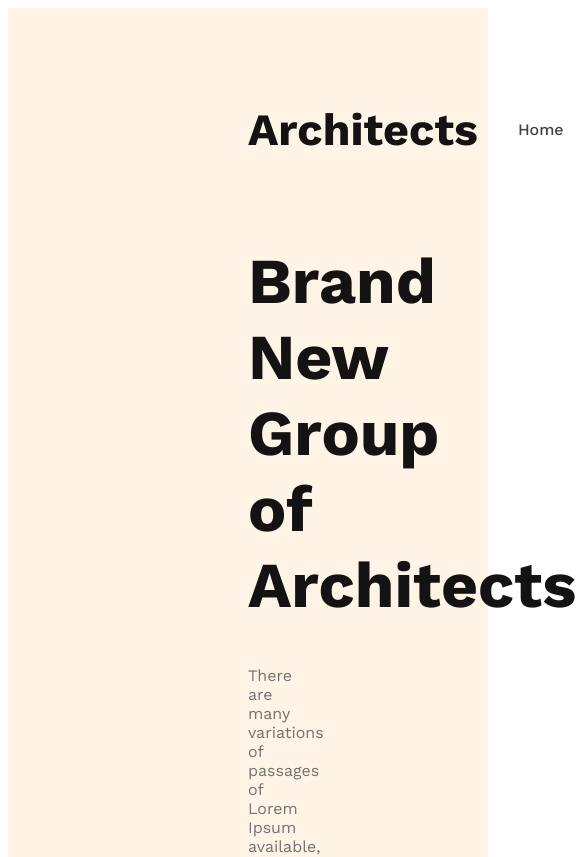
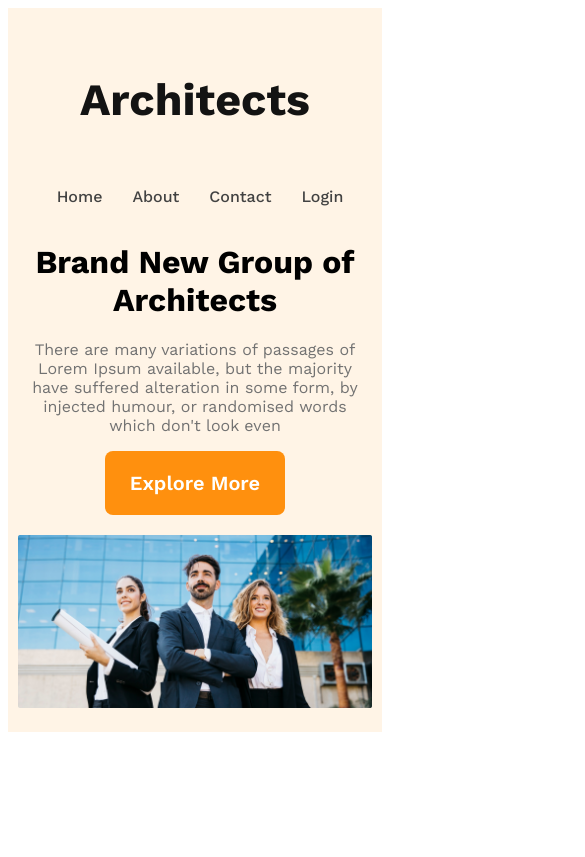
Before and after one commit to adnanalemran/architects-website, a plain HTML site: page index.html in a window 390 px wide. Shown: the top 857 px of the page, 585 px wide, since content can reach past the window. Drawn offline with nearby package versions, Linux system fonts and the light colour scheme.

Commit message:
Finished the header with responsive mobile and tablet

```diff
--- a/css/Architects.css
+++ b/css/Architects.css
@@ -1,18 +1,23 @@
 /* Importing a font from Google Fonts */
 @import url('https://fonts.googleapis.com/css2?family=Work+Sans:wght@400;500;600;700;800&display=swap');
 
-/* share style */
+/* Share style */
 * {
   font-family: 'Work Sans', sans-serif;
 }
 
 .btn-primary {
+  border-radius: 8px;
+  background: #FF900E;
   color: #fff;
+  padding: 20px 25px;
+  font-size: 1.25rem;
+  font-weight: 600;
+  cursor: pointer;
+  border: 0;
 }
 
 /* Header style */
-
-/* Styling the header element */
 header {
   background: rgba(255, 144, 14, 0.10);
   padding: 50px 240px;
@@ -25,19 +30,19 @@ nav {
   align-items: center;
 }
 
-nav>ul {
+nav ul {
   display: flex;
   align-items: center;
 }
 
-nav>ul>li {
+nav ul li {
   list-style: none;
   margin-right: 30px;
   font-weight: 500;
   font-size: 1rem;
 }
 
-nav>ul>li>a {
+nav ul li a {
   text-decoration: none;
   color: #424242;
 }
@@ -52,10 +57,10 @@ nav>ul>li>a {
 .banner-content {
   max-width: 800px;
   text-align: center;
-  margin: 0px auto;
+  margin: 0 auto;
 }
 
-.Banner-title {
+.banner-title {
   font-size: 4rem;
   font-weight: 700;
   color: #131313;
@@ -64,3 +69,30 @@ nav>ul>li>a {
 .banner-description {
   color: #727272;
 }
+
+.banner img {
+  margin-top: 20px;
+  width: 100%;
+}
+
+/* Responsive media queries */
+/* Mobile devices */
+@media screen and (max-width: 567px) {
+  header {
+    padding: 20px 10px;
+  }
+  nav {
+    flex-direction: column;
+  }
+}
+
+/* Tablet devices */
+@media screen and (min-width: 568px) and (max-width: 960px) {
+  header {
+    padding: 50px;
+  }
+
+  nav {
+    flex-direction: column;
+  }
+}
```
